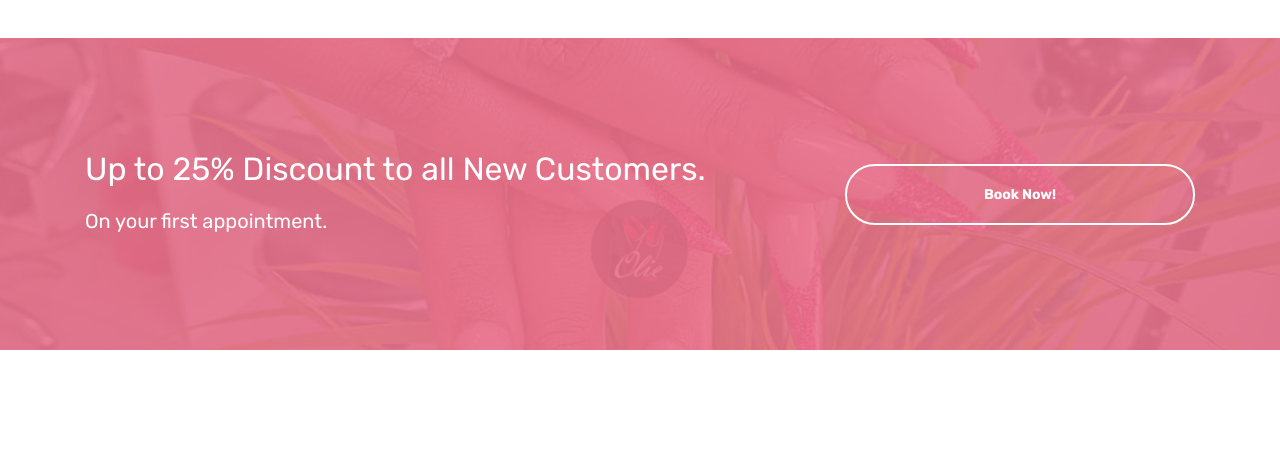
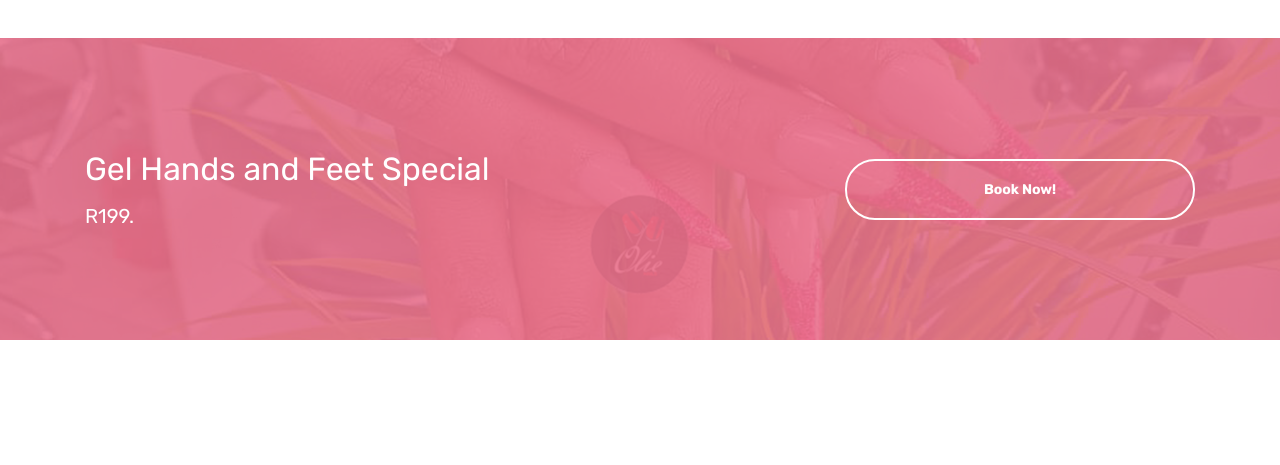
Before and after one commit to manxmedia/olienails.app, a plain HTML site: page index.html in a window 1280 px wide. Shown: the part 2242-2707 px from the top of the page. Drawn offline with Linux system fonts and the light colour scheme; files whose address does not match are found by name.

Commit message:
Index Updating

```diff
--- a/index.html
+++ b/index.html
@@ -379,8 +379,8 @@
       <div class="container">
         <div class="row align-items-center justify-content-between">
           <div class="col-lg-7 mb-4 mb-lg-0">
-            <h2 class="mb-3 mt-0 text-white">Up to 25% Discount to all New Customers.</h2>
-            <p class="mb-0 text-white lead">On your first appointment.</p>
+            <h2 class="mb-3 mt-0 text-white">Gel Hands and Feet Special</h2>
+            <h1 class="mb-0 text-white lead">R199.</h1>
           </div>
           <div class="col-lg-4">
             <p class="mb-0"><a href="services.html#booking_form" class="btn btn-outline-white text-white btn-md btn-pill px-5 font-weight-bold btn-block">Book Now!</a></p>
```
Also changed, not shown: images/hero_bg_1.jpg, 1 other file.
